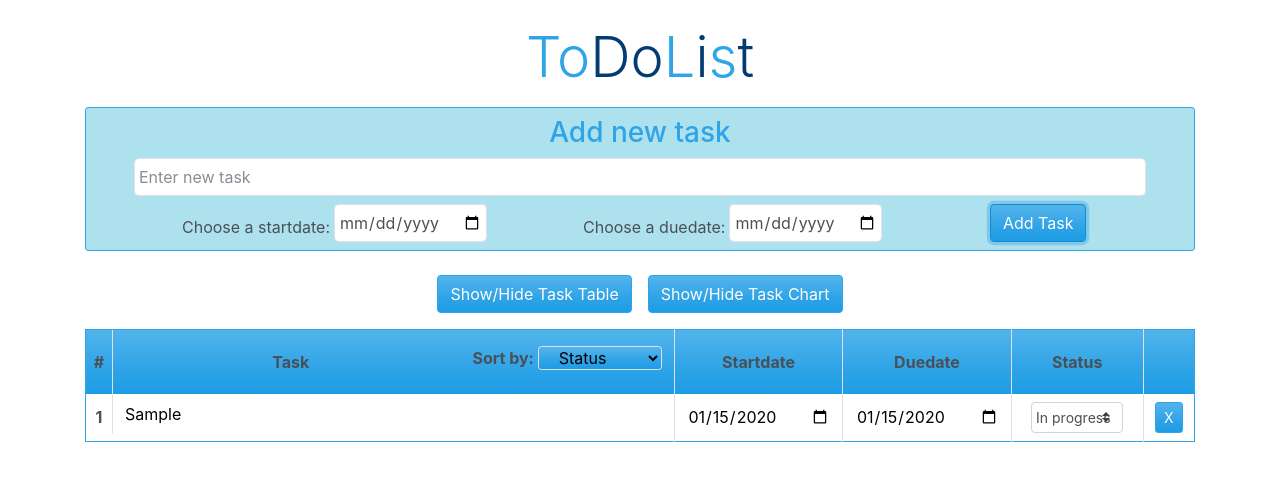
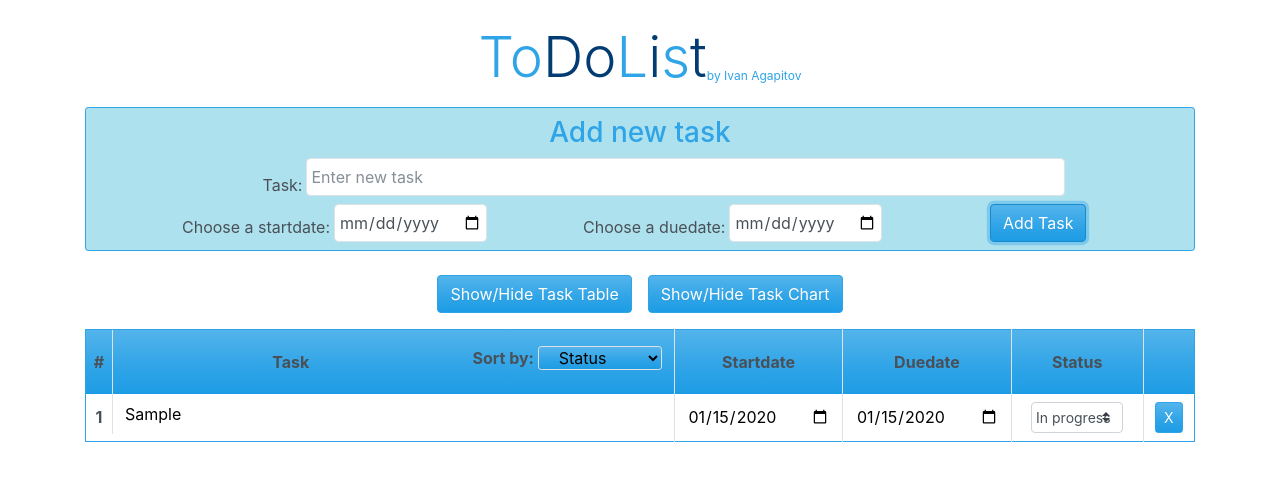
Before and after one commit to IAgavan/ToDo-list, a plain HTML site: page index.html in a window 1280 px wide. Both pictures are taken after typing "Sample", "2020-01-15", "2020-01-15" into the empty fields and a click on the input "Add Task". Drawn offline with nearby package versions, Linux system fonts and the light colour scheme.

Commit message:
form upd

```diff
--- a/index.html
+++ b/index.html
@@ -14,13 +14,17 @@
   <div class="container mt-4 ">
 
     <h1 class="display-4 text-center">To<span class="text-info">Do</span>L<span class="text-info">i</span>s<span
-        class="text-info">t</span></h1>
+        class="text-info">t</span><small><sub>by Ivan Agapitov</sub></small></h1>
 
-    <form id="task-form" class=" my-3 mx-auto border border-primary rounded-sm py-2 px-5 form-inline">
+    <form id="task-form"
+      class=" my-3 mx-auto border border-primary rounded-sm py-2 px-5 form-inline d-flex justify-content-center align-items-center">
       <h3 class="text-center align-middle mx-auto w-100">Add new task</h3>
 
-      <input type="text" id="task-text" class="form-control border form-group px-1 w-100 mb-2"
-        placeholder="Enter new task">
+      <div class="d-flex justify-content-center align-items-center w-100">
+        <label class="mt-2 mr-1 ml-5"> Task: </label>
+        <input type="text" id="task-text" class="form-control border form-group px-1  mb-2 w-75"
+          placeholder="Enter new task">
+      </div>
 
       <div class="d-flex justify-content-center align-items-center">
         <label for="date" class="mt-2 mr-1 ml-5"> Choose a startdate: </label>
@@ -36,7 +40,7 @@
     </form>
 
 
-    <div class="d-flex justify-content-center align-middle m-2">
+    <div class="buttons d-flex justify-content-center align-middle m-2">
       <button class="btn btn-primary m-2" id="showTableBtn">Show/Hide Task Table</button>
       <button class="btn btn-primary m-2" id="showChartBtn">Show/Hide Task Chart</button>
     </div>
--- a/scripts/script.js
+++ b/scripts/script.js
@@ -14,7 +14,7 @@ class UI {
 
 
 
-  static showAndHideElement(selector){
+  static showAndHideElement(selector) {
 
     document.querySelector(selector).classList.toggle('d-none');
   }
@@ -141,8 +141,8 @@ class UI {
     div.appendChild(document.createTextNode(message));
 
     const container = document.querySelector('.container');
-    const form = document.querySelector('#task-form');
-    container.insertBefore(div, form);
+    const buttons = document.querySelector('.buttons');
+    container.insertBefore(div, buttons);
 
     setTimeout(() => {
       document.querySelector('.alert').remove()
@@ -195,9 +195,9 @@ class Store {
   static removeTask(id) {
     const tasks = Store.getTasks();
     const taskToDeleteIndex = tasks.findIndex(task => task.id === id);
-      if (taskToDeleteIndex !== -1) {
-        tasks.splice(taskToDeleteIndex, 1)
-      }
+    if (taskToDeleteIndex !== -1) {
+      tasks.splice(taskToDeleteIndex, 1)
+    }
 
 
     localStorage.setItem('tasks', JSON.stringify(tasks));
@@ -212,7 +212,7 @@ class Store {
 // Event: display tasks - после загрузки страницы, показываем список задач из localStorage
 document.addEventListener('DOMContentLoaded', UI.displayTasks);
 
-document.querySelector('#showTableBtn').addEventListener('click', ()=>{
+document.querySelector('#showTableBtn').addEventListener('click', () => {
   UI.showAndHideElement('.taskTable');
 })
 
@@ -260,7 +260,7 @@ document.querySelector('tbody').addEventListener('click', (e) => {
     e.preventDefault();
     UI.removeTask(e.target);
     Store.removeTask(e.target.parentElement.parentElement.id);
-    UI.showAlert('Task removed', 'success')
+
   } else if (isTextField) { // edit Task - редактируем задачу в перечне и в localStorage
     e.target.addEventListener('change', () => {
       Store.editTask('task', e.target.value, e.target.parentElement.parentElement.id);
--- a/styles/styles.css
+++ b/styles/styles.css
@@ -1,3 +1,9 @@
+
+small{
+  font-size: 1rem;
+}
+
+
 #task-form{
   background-color: rgb(174, 225, 238);
 }
```
